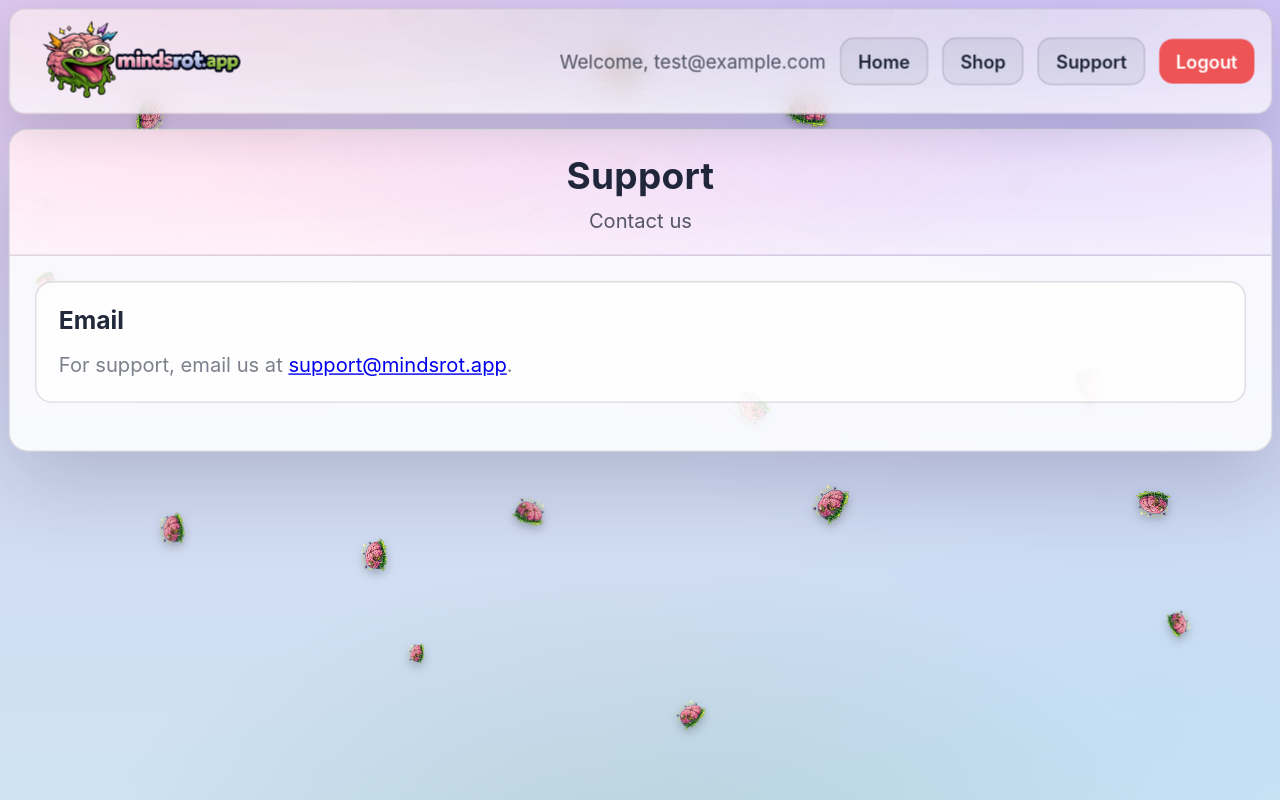
After one commit to mot-stuff/VidGenerator, a Flask app: page /support in a window 1280 px wide. The commit adds this page. Run offline with Flask 3, Linux system fonts and the light colour scheme; a user stored in the database is signed in; some libraries are stand-ins or nearby versions.

Commit message:
Add support page

```diff
--- a/templates/base.html
+++ b/templates/base.html
@@ -22,6 +22,7 @@
                 Welcome, {{ current_user.email }}
                 <a href="{{ url_for('dashboard') }}" class="btn btn-secondary">Home</a>
                 <a href="{{ url_for('shop') }}" class="btn btn-secondary">Shop</a>
+                <a href="{{ url_for('support') }}" class="btn btn-secondary">Support</a>
                 {% if current_user.is_admin %}
                 <a href="{{ url_for('admin_dashboard') }}" class="btn btn-secondary">Admin</a>
                 {% endif %}
--- /dev/null
+++ b/templates/support.html
@@ -0,0 +1,21 @@
+{% extends "base.html" %}
+
+{% block title %}Support - mindsrot.app{% endblock %}
+
+{% block content %}
+<div class="container">
+  <div class="header">
+    <h1>Support</h1>
+    <p>Contact us</p>
+  </div>
+
+  <div class="content">
+    <div class="section">
+      <h2>Email</h2>
+      <div class="wizard-hint">
+        For support, email us at <a href="mailto:support@mindsrot.app">support@mindsrot.app</a>.
+      </div>
+    </div>
+  </div>
+</div>
+{% endblock %}
--- a/web_app_multiuser.py
+++ b/web_app_multiuser.py
@@ -240,6 +240,12 @@ def dashboard():
 @login_required
 def shop():
     return render_template('shop.html')
+
+
+@app.route('/support')
+@login_required
+def support():
+    return render_template('support.html')
 
 @app.route('/admin', methods=['GET'])
 @login_required
```
